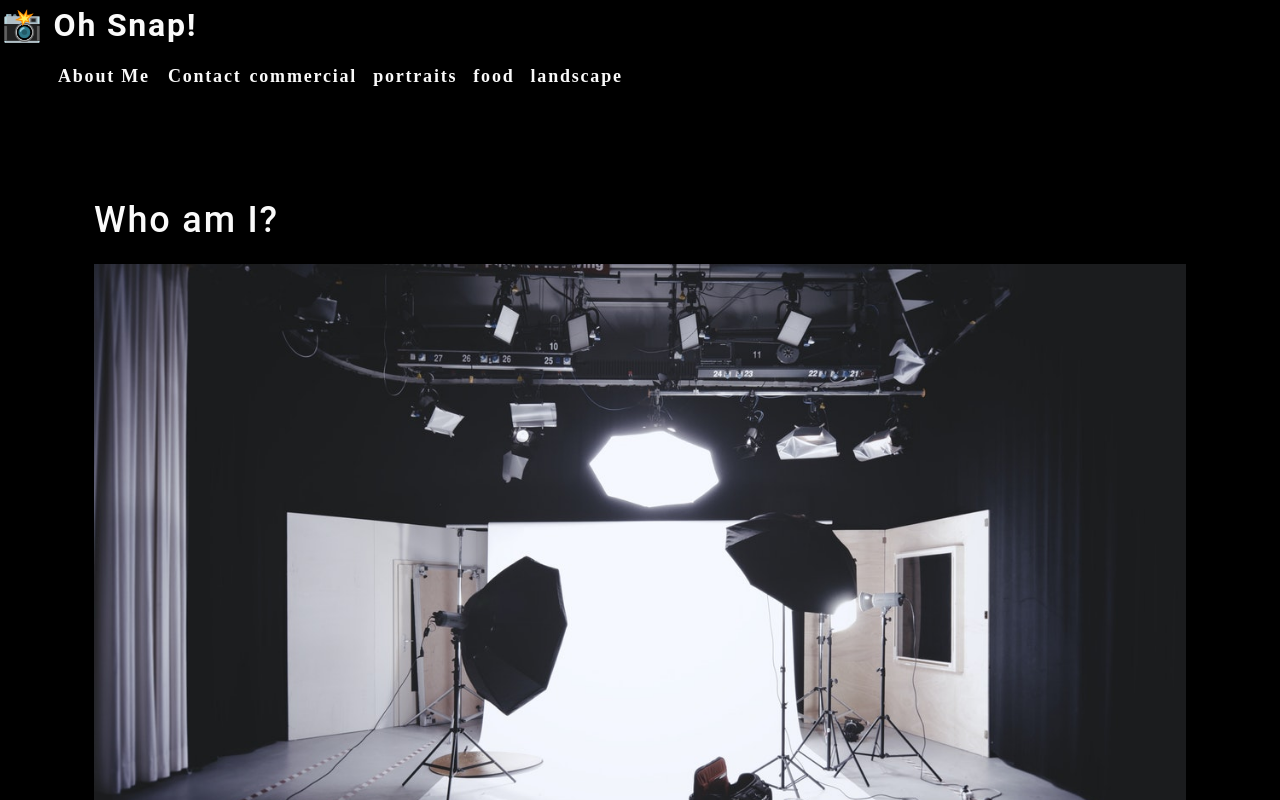
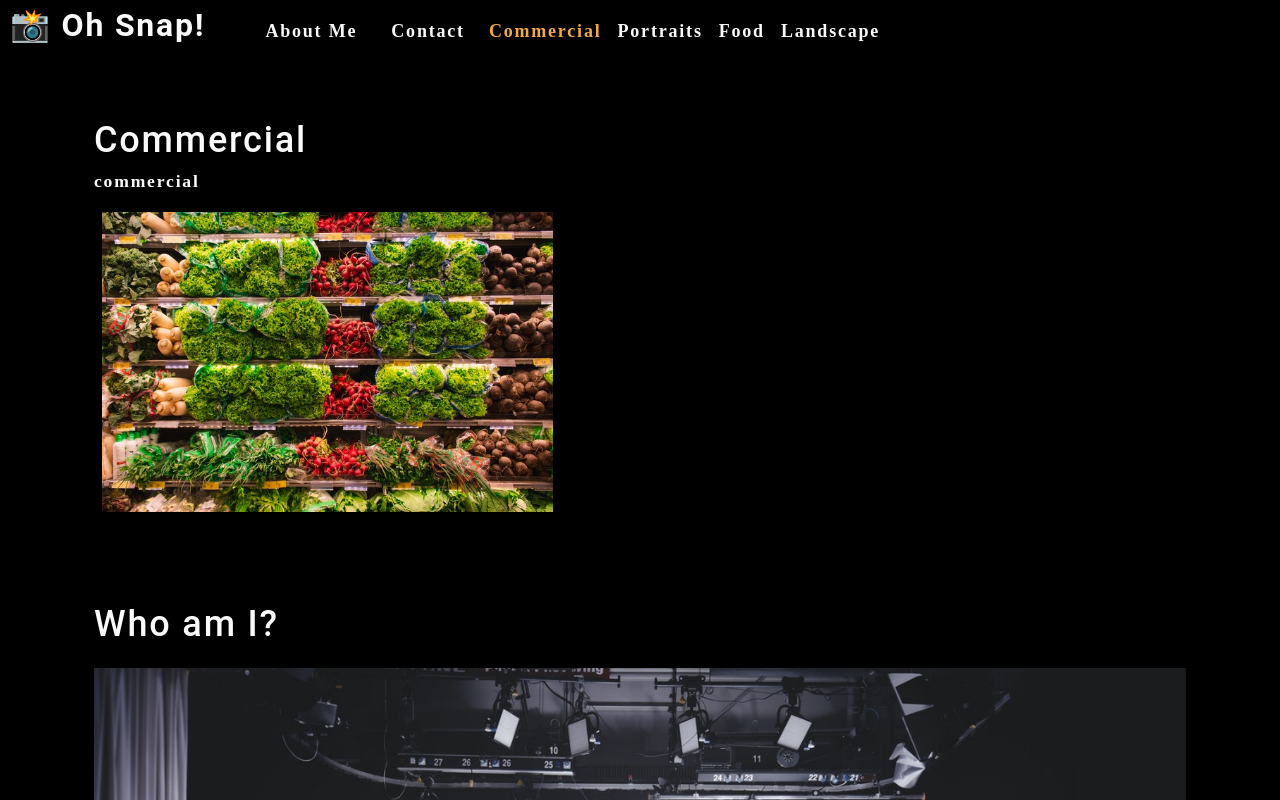
Before and after one commit to Kimmulligan/photo-port, a React (Create React App) app: page / in a window 1280 px wide. Shown: the top 800 px of the page. Built offline with nearby package versions, Linux system fonts and the light colour scheme.

Commit message:
module 20.3

```diff
--- a/src/App.js
+++ b/src/App.js
@@ -1,13 +1,35 @@
-import React from "react";
+import React, { useState } from "react";
 import About from "./components/About";
 import Nav from "./components/Nav";
+import Gallery from "./components/Gallery"
 
 function App() {
+  const [categories] = useState([
+    {
+      name:"commercial",
+      description:
+      "Photos of grocery stores, food trucks, and other commercial projects",
+    },
+    { name: "portraits", description: "Portraits of people in my life"},
+    {name:  "food", description: "Delicious delicacies"},
+    {
+      name: "landscape",
+      description: "Fields, farmhouses, waterfalls, and the beauty of nature",
+    },
+  ]);
+  const [currentCategory, setCurrentCategory] = useState(categories[0]);
   return (
     <div>
-      <Nav></Nav>
+      <Nav categories={categories}
+           setCurrentCategory={setCurrentCategory}
+           currentCategory={currentCategory}
+      >
+      </Nav>
       <main>
+        <div>
+        <Gallery></Gallery>
         <About></About>
+        </div>
       </main>
     </div>
   );
--- /dev/null
+++ b/src/components/Gallery/index.js
@@ -0,0 +1,26 @@
+import React from 'react';
+import { capitalizeFirstLetter } from '../../utils/helpers'
+import photo from "../../assets/small/commercial/0.jpg";
+
+function Gallery(props){
+  const currentCategory = {
+    name: "commercial",
+    description:
+    "Photos of grocery stores, food trucks and other commercial projects."
+  }
+  return (
+    <section>
+      <h1>{capitalizeFirstLetter(currentCategory.name)}</h1>
+      <p>{currentCategory.name}</p>
+      <div className="flex-row">
+        <img
+        src={photo}
+        alt="Commercial Example"
+        className="img-thumbnail mx-1"
+        />
+      </div>
+    </section>
+  );
+}
+
+export default Gallery;
--- a/src/components/Nav/index.js
+++ b/src/components/Nav/index.js
@@ -1,24 +1,19 @@
-import React from "react";
+import React, { useEffect} from "react";
+import { capitalizeFirstLetter } from "../../utils/helpers";
 
-function Nav() {
-  const categories = [
-    {
-      name:"commercial",
-      description:
-      "Photos of grocery stores, food trucks, and other commercial projects",
-    },
-    { name: "portraits", description: "Portraits of people in my life"},
-    {name:  "food", description: "Delicious delicacies"},
-    {
-      name: "landscape",
-      description: "Fields, farmhouses, waterfalls, and the beauty of nature",
-    },
-  ];
-  function categorySelected(name) {
-    console.log(`${name} clicked`);
-  }
+function Nav(props) {
+ const {
+   categories = [],
+   setCurrentCategory,
+   currentCategory,
+  } = props;
+
+ useEffect(() => {
+    document.title = capitalizeFirstLetter(currentCategory.name);
+  }, [currentCategory]);
+
   return (
-    <header>
+    <header className="flex-row px-1">
       <h2>
         <a data-testid="link" href="/">
           <span role="img" aria-label="camera">
@@ -30,18 +25,25 @@
       <nav>
         <ul className="flex-row">
           <li className="mx-2">
-            <a data-testid="about" href="#about">About Me</a>
+            <a data-testid="about" href="#about">
+              About Me
+              </a>
           </li>
-          <li>
+          <li className ="mx-2">
             <span>Contact</span>
           </li>
           {categories.map((category) => (
             <li
-            className="mx-1"
+            className={`mx-1 ${
+              currentCategory.name === category.name && 'navActive'
+            }`}
             key={category.name}
             >
-              <span onClick={() => categorySelected(category.name)} >
-                {category.name}
+              <span
+              onClick={() => {setCurrentCategory(category)
+              }}
+             >
+                {capitalizeFirstLetter(category.name)}
               </span>
             </li>
           ))}
```
Also changed, not shown: 1 other file (tests, documents, lock files or other folders).
